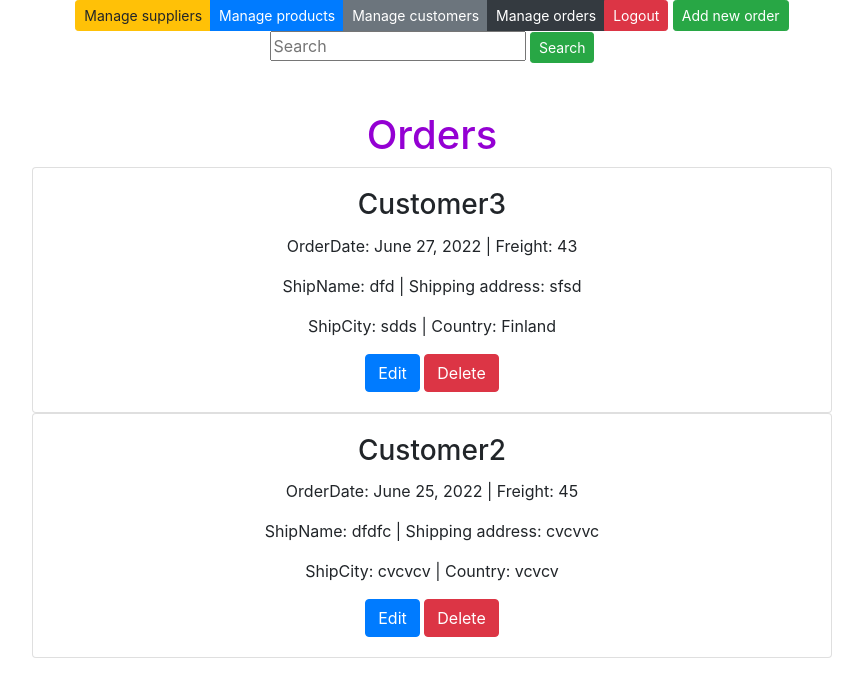
After one commit to MikaKoivisto94/djangokurssi, a Django app: page /orders/ in a window 1280 px wide. The commit adds this page. Shown: the top 697 px of the page, without its empty margins (208-1071 px from the left). Run offline with Django 4.2, Linux system fonts and the light colour scheme; a user stored in the database is signed in; data comes from the database, SQL or seed files in the repository; both versions use the stored data as it was after the commit; some libraries are stand-ins or nearby versions.

Commit message:
Added customers and orders + CRUD functions

```diff
--- a/app/templates/landingpage.html
+++ b/app/templates/landingpage.html
@@ -5,6 +5,8 @@
 <div class="btn-group" role="group">
     <a class="btn btn-warning btn-sm" href="/suppliers">Manage suppliers</a>
     <a class="btn btn-success btn-sm" href="/products">Manage products</a>
+    <a class="btn btn-secondary btn-sm" href="/customers">Manage customers</a>
+    <a class="btn btn-dark btn-sm" href="/orders">Manage orders</a>
     <a class="btn btn-info btn-sm" href="http://careeria.fi">Recruit code professionals</a>
     <a class="btn btn-primary btn-sm" href="/admin">Admin pages</a>
     <a class="btn btn-danger btn-sm">Logout</a>
--- /dev/null
+++ b/app/templates/orderlist.html
@@ -0,0 +1,93 @@
+{% extends 'index.html' %}
+
+{% block content %}
+
+<div class="btn-group" role="group">
+    <a class="btn btn-warning btn-sm" href="/suppliers">Manage suppliers</a>
+    <a class="btn btn-primary btn-sm" href="/products">Manage products</a>
+    <a class="btn btn-secondary btn-sm" href="/customers">Manage customers</a>
+    <a class="btn btn-dark btn-sm" href="/orders">Manage orders</a>
+    <a class="btn btn-danger btn-sm" href="/logout">Logout</a>
+</div>
+
+<button id="add-btn" class="btn btn-success btn-sm" onclick="showaddform()">Add new order</button>
+
+<form method="post" action="/search-orders/">
+    {% csrf_token %}
+    <input class="card-text" class="card-text" type="text" placeholder="Search" name="search">
+    <input type="submit" value="Search" class="btn btn-success btn-sm" name="">
+</form>
+
+<br />
+<!-- Lisäyslomakkeen paikka -->
+<div id="add-div"></div>
+<br />
+
+<h1>Orders</h1>
+
+{% for o in orders %}
+
+<div class="card" style="width: 50rem;">
+    <div class="card-body">
+        <h3 class="card-title">{{o.customer.customer}}</h3>
+        <p class="card-text">OrderDate: {{o.orderdate}} | Freight: {{o.freight}}</p>
+        <p class="card-text">ShipName: {{o.shipname}} | Shipping address: {{o.shipaddress}}</p>
+        <p class="card-text">ShipCity: {{o.shipcity}} | Country: {{o.country}}</p>
+        <a href="/edit-order-get/{{o.id}}/" class="btn btn-primary">Edit</a>
+
+        <a href="/confirm-delete-order/{{o.id}}/" class="btn btn-danger">Delete</a>
+    </div>
+</div>
+
+{% empty %}
+
+<div class="card" style="width: 50rem;">
+    <div class="card-body">
+        <p class="card-text">No orders found in the database </p>
+    </div>
+</div>
+
+{%endfor%}
+
+<script>
+
+    let z = `
+    <h2 style="color: darkorange;">Please fill in form</h2>
+
+    <div class="card" style="width: 20rem;">
+        <div class="card-body">
+            <form method="post" action="/add-order/">
+                {%csrf_token %}
+                <br />
+                <label for="customer">Customer</label>
+                <select id="customer" name="customer">
+                {% for c in customers %}
+                  <option value="{{c.id}}">{{c.customer}}</option>
+                  {% endfor %}
+                </select>
+                <br/>
+                <input class="card-text" type="date" placeholder="Order date" name="orderdate">
+                <input class="card-text" type="text" placeholder="Freight" name="freight">
+                <input class="card-text" type="text" placeholder="Shipname" name="shipname">
+                <input class="card-text" type="text" placeholder="Shipping address" name="shipaddress">
+                <input class="card-text" type="text" placeholder="Ship city" name="shipcity">
+                <input class="card-text" type="text" placeholder="Country" name="country">
+                <br />
+                <br />
+                <input type="submit" value="Confirm" class="btn btn-success btn-sm" name="">
+                <input type="submit" id="hide-btn" class="btn btn-secondary btn-sm" onclick="hideaddform()" value="Cancel" name="">
+            </form>
+        </div>
+    </div>`
+
+    function showaddform() {
+        document.getElementById("add-div").innerHTML = z
+    }
+
+    function hideaddform() {
+        document.getElementById("add-div").innerHTML = ""
+    }
+
+</script>
+
+{% endblock %}
--- a/app/templates/productlist.html
+++ b/app/templates/productlist.html
@@ -5,6 +5,8 @@
 <div class="btn-group" role="group">
     <a class="btn btn-warning btn-sm" href="/suppliers">Manage suppliers</a>
     <a class="btn btn-primary btn-sm" href="/products">Manage products</a>
+    <a class="btn btn-secondary btn-sm" href="/customers">Manage customers</a>
+    <a class="btn btn-dark btn-sm" href="/orders">Manage orders</a>
     <a class="btn btn-danger btn-sm" href="/logout">Logout</a>
 </div>
 
--- a/app/templates/supplierlist.html
+++ b/app/templates/supplierlist.html
@@ -5,6 +5,8 @@
 <div class="btn-group" role="group">
     <a class="btn btn-warning btn-sm" href="/suppliers">Manage suppliers</a>
     <a class="btn btn-primary btn-sm" href="/products">Manage products</a>
+    <a class="btn btn-secondary btn-sm" href="/customers">Manage customers</a>
+    <a class="btn btn-dark btn-sm" href="/orders">Manage orders</a>
     <a class="btn btn-danger btn-sm" href="/logout">Logout</a>
 </div>
 <button id="add-btn" class="btn btn-success btn-sm" onclick="showaddform()">Add new supplier</button>
--- a/app/urls.py
+++ b/app/urls.py
@@ -18,7 +18,9 @@ from django.urls import path
 from .views import productlistview, addproduct, deleteproduct, confirmdeleteproduct, edit_product_get
 from .views import edit_product_post, supplierlistview, addsupplier, deletesupplier, confirmdeletesupplier, searchsuppliers
 from .views import products_filtered, loginview, login_action, logout_action, searchproducts
-
+from .views import customerlistview, addcustomer, confirmdeletecustomer, deletecustomer, searchcustomers
+from .views import orderlistview, addorder, confirmdeleteorder, deleteorder, searchorders, edit_supplier_get
+from .views import edit_supplier_post, edit_customer_get, edit_customer_post, edit_order_get, edit_order_post
 urlpatterns = [
 
     #Loginview and authentication method
@@ -42,4 +44,24 @@ urlpatterns = [
     path('delete-supplier/<int:id>/', deletesupplier),
     path('confirm-delete-supplier/<int:id>/', confirmdeletesupplier),
     path('search-suppliers/', searchsuppliers),
+    path('edit-supplier-get/<int:id>/', edit_supplier_get),
+    path('edit-supplier-post/<int:id>/', edit_supplier_post),
+
+    # Customer url's
+    path('customers/', customerlistview),
+    path('add-customer/', addcustomer),
+    path('confirm-delete-customer/<int:id>/', confirmdeletecustomer),
+    path('delete-customer/<int:id>/', deletecustomer),
+    path('search-customers/', searchcustomers),
+    path('edit-customer-get/<int:id>/', edit_customer_get),
+    path('edit-customer-post/<int:id>/', edit_customer_post),
+
+    # Order url's
+    path('orders/', orderlistview),
+    path('add-order/', addorder),
+    path('confirm-delete-order/<int:id>/', confirmdeleteorder),
+    path('delete-order/<int:id>/', deleteorder),
+    path('search-orders/', searchorders),
+    path('edit-order-get/<int:id>/', edit_order_get),
+    path('edit-order-post/<int:id>/', edit_order_post),
 ]
--- a/app/views.py
+++ b/app/views.py
@@ -1,5 +1,5 @@
 from django.shortcuts import render, redirect
-from .models import Supplier, Product
+from .models import Supplier, Product, Customer, Order
 from django.contrib.auth import authenticate, login, logout
 
 # Landing after login
@@ -53,13 +53,19 @@ def confirmdeleteproduct(request, id):
     return render (request, "confirmdelprod.html", context)
 
 def deleteproduct(request, id):
-    Product.objects.get(id = id).delete()
-    return redirect(productlistview)
+    if not request.user.is_authenticated:
+        return render(request, 'loginpage.html')
+    else:
+        Product.objects.get(id = id).delete()
+        return redirect(productlistview)
 
 def edit_product_get(request, id):
-    product = Product.objects.get(id = id)
-    context = {'product', product}
-    return render (request, "edit_product.html", context)
+    if not request.user.is_authenticated:
+        return render(request, 'loginpage.html')
+    else:
+        product = Product.objects.get(id = id)
+        context = {'product': product}
+        return render (request, "edit_product.html", context)
 
 def edit_product_post(request, id):
     item = Product.objects.get(id = id)
@@ -108,11 +114,156 @@ def confirmdeletesupplier(request, id):
     return render (request, "confirmdelsupp.html", context)
 
 def deletesupplier(request, id):
-    Supplier.objects.get(id = id).delete()
-    return redirect(supplierlistview)
+    if not request.user.is_authenticated:
+        return render(request, 'loginpage.html')
+    else:
+        Supplier.objects.get(id = id).delete()
+        return redirect(supplierlistview)
 
 def searchsuppliers(request):
     search = request.POST['search']
     filtered = Supplier.objects.filter(companyname__icontains=search)
     context = {'suppliers': filtered}
     return render (request,"supplierlist.html", context)
+
+def edit_supplier_get(request, id):
+    if not request.user.is_authenticated:
+        return render(request, 'loginpage.html')
+    else:
+        supplier = Supplier.objects.get(id = id)
+        context = {'supplier': supplier}
+        return render (request, "edit_supplier.html", context)
+
+def edit_supplier_post(request, id):
+    item = Supplier.objects.get(id = id)
+    item.contactname = request.POST['contactname']
+    item.phone = request.POST['phone']
+    item.email = request.POST['email']
+    item.address = request.POST['address']
+    item.country = request.POST['country']
+    item.save()
+    return redirect(supplierlistview)
+
+
+# Customer views
+def customerlistview(request):
+    if not request.user.is_authenticated:
+        return render(request, 'loginpage.html')
+    else:
+        customerlist = Customer.objects.all()
+        context = {'customers': customerlist}
+        return render(request, "customerlist.html", context)
+
+def addcustomer(request):
+    if not request.user.is_authenticated:
+        return render(request, "loginpage.html")
+    else:
+        a = request.POST['customer']
+        b = request.POST['contactname']
+        c = request.POST['phone']
+        d = request.POST['address']
+        e = request.POST['postalcode']
+        f = request.POST['city']
+        g = request.POST['country']
+        Customer(customer = a, contactname = b, phone = c, address = d, postalcode = e, city = f, country = g).save()
+        return redirect(request.META['HTTP_REFERER'])
+
+def confirmdeletecustomer(request, id):
+    customer = Customer.objects.get(id = id)
+    context = {'customer': customer}
+    return render (request, "confirmdelcust.html", context)
+
+def deletecustomer(request, id):
+    if not request.user.is_authenticated:
+        return render(request, 'loginpage.html')
+    else:
+        Customer.objects.get(id = id).delete()
+        return redirect(customerlistview)
+
+def searchcustomers(request):
+    search = request.POST['search']
+    filtered = Customer.objects.filter(customer__icontains=search)
+    context = {'customers': filtered}
+    return render (request,"customerlist.html", context)
+
+def edit_customer_get(request, id):
+    if not request.user.is_authenticated:
+        return render(request, 'loginpage.html')
+    else:
+        customer = Customer.objects.get(id = id)
+        context = {'customer': customer}
+        return render (request, "edit_customer.html", context)
+
+def edit_customer_post(request, id):
+    item = Customer.objects.get(id = id)
+    item.contactname = request.POST['contactname']
+    item.phone = request.POST['phone']
+    item.address = request.POST['address']
+    item.postalcode = request.POST['postalcode']
+    item.city = request.POST['city']
+    item.country = request.POST['country']
+    item.save()
+    return redirect(customerlistview)
+
+
+# Order views
+def orderlistview(request):
+    if not request.user.is_authenticated:
+        return render(request, 'loginpage.html')
+    else:
+        orderlist = Order.objects.all()
+        customerlist = Customer.objects.all()
+        context = {'orders': orderlist, 'customers': customerlist}
+        return render(request, "orderlist.html", context)
+
+def addorder(request):
+    if not request.user.is_authenticated:
+        return render(request, "loginpage.html")
+    else:
+        a = request.POST['customer']
+        b = request.POST['orderdate']
+        c = request.POST['freight']
+        d = request.POST['shipname']
+        e = request.POST['shipaddress']
+        f = request.POST['shipcity']
+        g = request.POST['country']
+        Order(customer = Customer.objects.get(id = a), orderdate = b, freight = c, shipname = d,
+        shipaddress = e, shipcity = f, country = g).save()
+        return redirect(request.META['HTTP_REFERER'])
+
+def confirmdeleteorder(request, id):
+    order = Order.objects.get(id = id)
+    context = {'order': order}
+    return render (request, "confirmdelorder.html", context)
+
+def deleteorder(request, id):
+    if not request.user.is_authenticated:
+        return render(request, 'loginpage.html')
+    else:
+        Order.objects.get(id = id).delete()
+        return redirect(orderlistview)
+
+def searchorders(request):
+    search = request.POST['search']
+    filtered = Order.objects.filter(orderdate__icontains=search)
+    context = {'orders': filtered}
+    return render (request,"orderlist.html", context)
+
+def edit_order_get(request, id):
+    if not request.user.is_authenticated:
+        return render(request, 'loginpage.html')
+    else:
+        order = Order.objects.get(id = id)
+        customerlist = Customer.objects.all()
+        context = {'order': order, 'customer': customerlist}
+        return render (request, "edit_order.html", context)
+
+def edit_order_post(request, id):
+    item = Order.objects.get(id = id)
+    item.freight = request.POST['freight']
+    item.shipname = request.POST['shipname']
+    item.shipaddress = request.POST['shipaddress']
+    item.shipcity = request.POST['shipcity']
+    item.country = request.POST['country']
+    item.save()
+    return redirect(orderlistview)
```
Also changed, not shown: app/models.py (+26 -0 lines), app/templates/confirmdelcust.html (added, +17 -0 lines), app/templates/confirmdelorder.html (added, +17 -0 lines), app/templates/customerlist.html (added, +84 -0 lines), app/templates/edit_customer.html (added, +45 -0 lines), app/templates/edit_order.html (added, +41 -0 lines), app/templates/edit_supplier.html (added, +41 -0 lines), app/migrations/0002_customer_order.py (added), app/migrations/0003_rename_company_order_customer.py (added), db.sqlite3.
